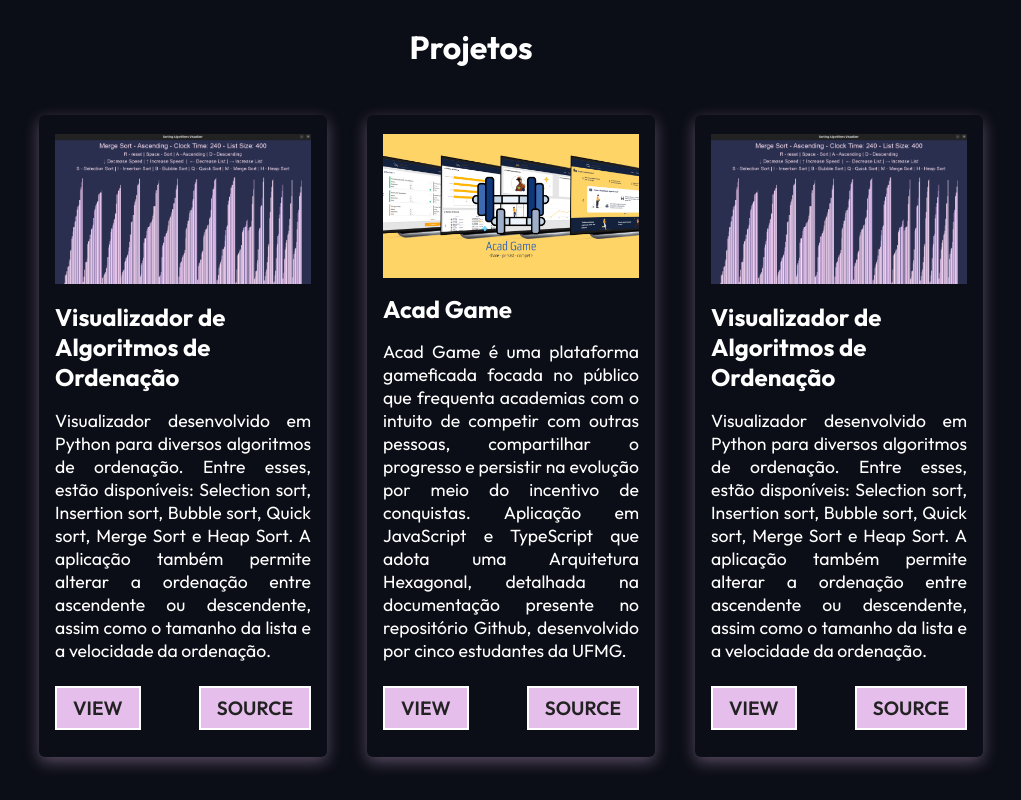
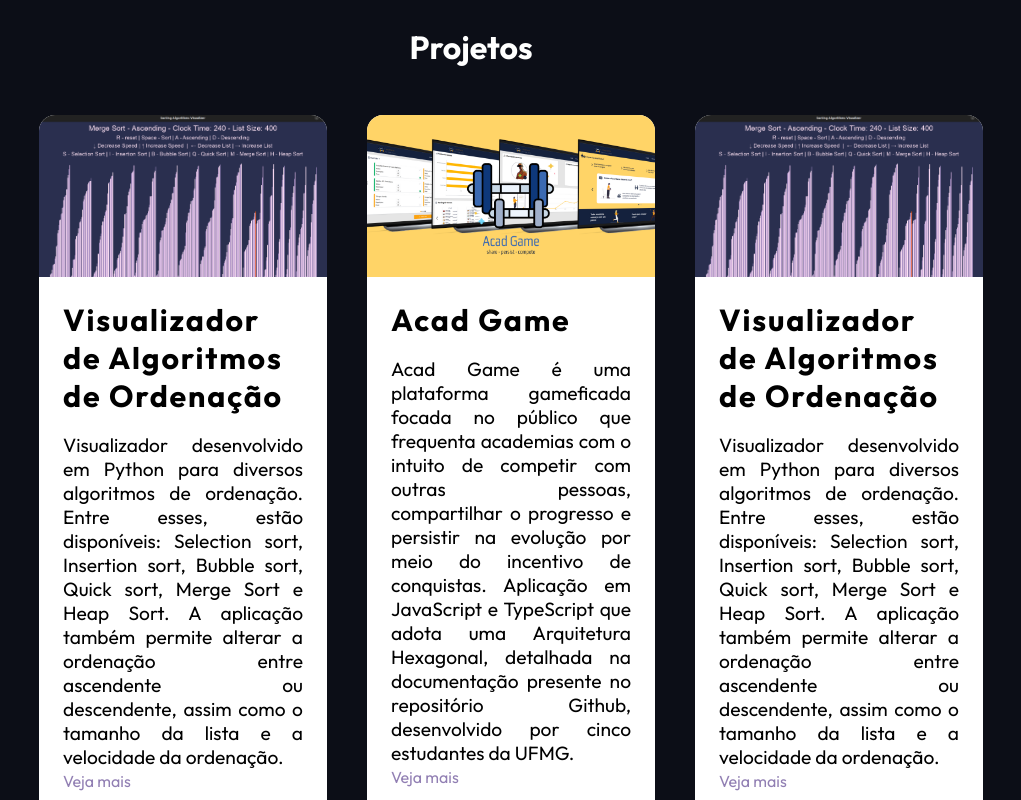
Before and after one commit to Chbmleao/Carlos-Portfolio, a React (Create React App) app: page / in a window 1280 px wide. Shown: the part 3700-4500 px from the top of the page, without its empty margins (169-1190 px from the left). Built offline with nearby package versions, Linux system fonts and the light colour scheme.

Commit message:
Update work cards appearence

```diff
--- a/src/components/WorkCard.js
+++ b/src/components/WorkCard.js
@@ -5,21 +5,34 @@ import React from "react";
 
 const WorkCard = (props) => {
   return (
-    <div className="project-card">
-      <img src={props.imgsrc} alt="" />
-      <h2 className="project-title">{props.title}</h2>
-      <div className="project-details">
-        <p>{props.text}</p>
-        <div className="project-buttons">
-          <NavLink to={props.view} className="btn" target="_blank">
-            View
-          </NavLink>
-          <NavLink to={props.source} className="btn" target="_blank">
-            Source
+    <article>
+      <div className="project-card">
+        <figure>
+          <img src={props.imgsrc} alt="" />
+        </figure>
+        <div className="card-body">
+          <div>
+            <h2>{props.title}</h2>
+            <p>{props.text}</p>
+          </div>
+          <NavLink to={props.source} className="read-more" target="_blank">
+            Veja mais
+            <svg
+              xmlns="http://www.w3.org/2000/svg"
+              class="icon"
+              viewBox="0 0 20 20"
+              fill="currentColor"
+            >
+              <path
+                fill-rule="evenodd"
+                d="M12.293 5.293a1 1 0 011.414 0l4 4a1 1 0 010 1.414l-4 4a1 1 0 01-1.414-1.414L14.586 11H3a1 1 0 110-2h11.586l-2.293-2.293a1 1 0 010-1.414z"
+                clip-rule="evenodd"
+              />
+            </svg>
           </NavLink>
         </div>
       </div>
-    </div>
+    </article>
   );
 };
 
--- a/src/components/WorkCardStyles.css
+++ b/src/components/WorkCardStyles.css
@@ -1,6 +1,5 @@
 .work-container {
   background-color: rgba(0, 0, 0, 0.7);
-  color: white;
 }
 
 .project-heading {
@@ -18,36 +17,90 @@
 }
 
 .project-card {
-  background-color: transparent;
-  padding: 1.2rem 1rem;
-  box-shadow: rgba(229, 190, 236, 0.35) 0px 5px 15px;
-  border-color: #fde2f3;
-  border-radius: 6px;
+  --img-scale: 1.001;
+  --title-color: black;
+  --link-icon-translate: -20px;
+  --link-icon-opacity: 0;
+  height: 100%;
+  position: relative;
+  border-radius: 16px;
+  box-shadow: none;
+  background: #fff;
+  transform-origin: center;
+  transition: all 0.4s ease-in-out;
+  overflow: hidden;
+}
+
+.project-card a::after {
+  position: absolute;
+  inset-block: 0;
+  inset-inline: 0;
+  cursor: pointer;
+  content: "";
+}
+
+/* basic .project-card elements styling */
+.project-card h2 {
+  margin: 0 0 18px 0;
+  font-size: 1.9rem;
+  letter-spacing: 0.06em;
+  color: var(--title-color);
+  transition: color 0.3s ease-out;
+}
+
+.project-card p {
+  color: black;
+  text-align: justify;
+}
+
+figure {
+  width: 100%;
+  margin: 0;
+  padding: 0;
+  aspect-ratio: 16 / 9;
+  overflow: hidden;
+}
+
+.project-card img {
+  max-width: 100%;
+  transform-origin: center;
+  transform: scale(var(--img-scale));
+  transition: transform 0.4s ease-in-out;
+}
+
+.card-body {
+  padding: 24px;
   display: flex;
   flex-direction: column;
   justify-content: space-between;
 }
 
-.project-card img {
-  width: 100%;
+.project-card a {
+  display: inline-flex;
+  align-items: center;
+  text-decoration: none;
+  color: #917fb3;
 }
 
-.project-title {
-  padding: 1rem 0;
+.project-card a:focus {
+  outline: 1px dotted #917fb3;
 }
 
-.project-details p {
-  padding-bottom: 1rem;
-  font-size: 1.1rem;
-  text-align: justify;
+.project-card a .icon {
+  min-width: 24px;
+  width: 24px;
+  height: 24px;
+  margin-left: 5px;
+  transform: translateX(var(--link-icon-translate));
+  opacity: var(--link-icon-opacity);
+  transition: all 0.3s;
 }
 
-.project-buttons {
-  display: flex;
-  justify-content: space-between;
-  padding: 0.5rem 0;
+.project-card:has(:hover, :focus) {
+  --img-scale: 1.1;
+  --title-color: #917fb3;
+  --link-icon-translate: 0;
+  --link-icon-opacity: 1;
+  box-shadow: rgba(0, 0, 0, 0.16) 0px 10px 36px 0px,
+    rgba(0, 0, 0, 0.06) 0px 0px 0px 1px;
 }
-
-.project-buttons .btn {
-  padding: 0.5rem 1rem;
-}
```
